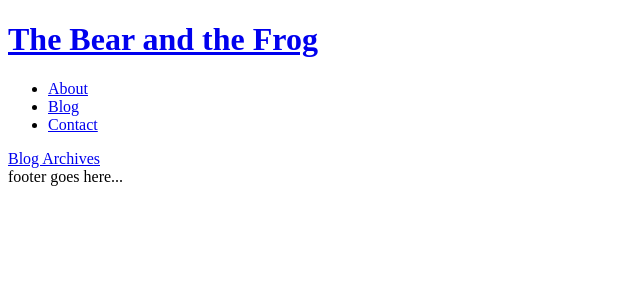
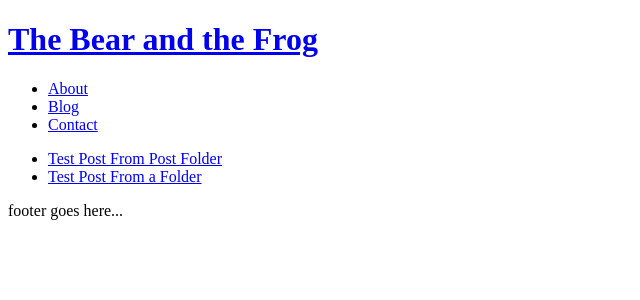
Before and after one commit to SevenZeroThree/The-Bear-and-the-Frog, a Jekyll site: the page built from blog/index.html, in a window 1280 px wide. Shown: the top 300 px of the page, without its empty margins (0-640 px from the left). Built offline with Jekyll 4.4.1, drawn with Linux system fonts in a browser that asks for light colours.

Commit message:
changes to blog listing page

```diff
--- a/blog/index.html
+++ b/blog/index.html
@@ -1,24 +1,10 @@
 ---
 layout: default
 ---
-
-{% assign index = true %}
-<div itemscope itemtype="http://schema.org/Blog">
-{% for post in paginator.posts %}
-{% unless post.redirect %}
-{% assign content = post.content %}
-    <article class="post" itemprop="blogPost" itemscope itemtype="http://schema.org/BlogPosting">
-        {% include article.html %}
-    </article>
-{% endunless %}
-{% endfor %}
-</div>
-<nav id="pagenavi">
-    {% if paginator.previous_page %}
-        <a href="{{ paginator.previous_page_path | prepend: site.baseurl | replace: '//', '/' | replace: 'index.html', '' }}" class="prev">Prev</a>
-    {% endif %}
-    {% if paginator.next_page %}
-        <a href="{{ paginator.next_page_path | prepend: site.baseurl | replace: '//', '/' }}" class="next">Next</a>
-    {% endif %}
-    <div class="center"><a href="{{ site.baseurl }}/archive/">Blog Archives</a></div>
-</nav>
+<ul>
+    {% for post in site.posts %}
+        <li>
+        <a href="{{ post.url }}">{{ post.title }}</a>
+        </li>
+    {% endfor %}
+</ul>
```
